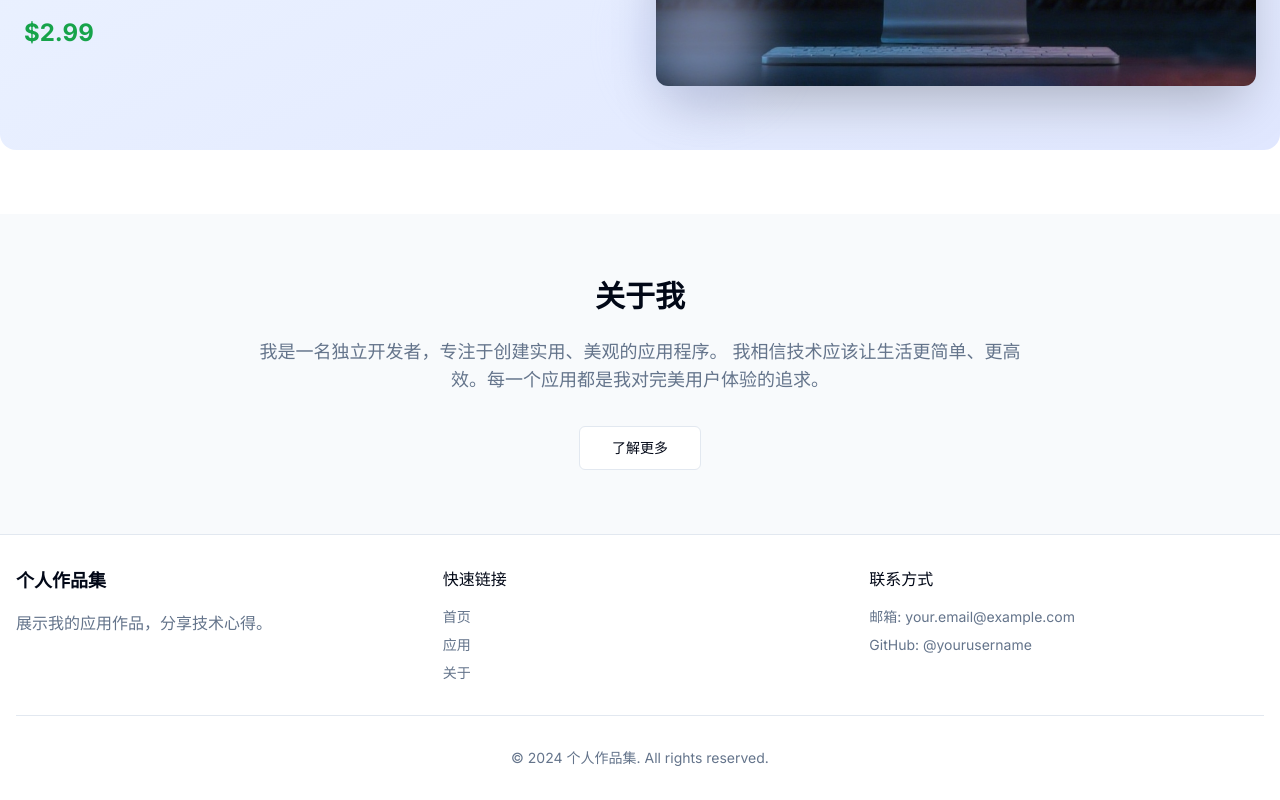
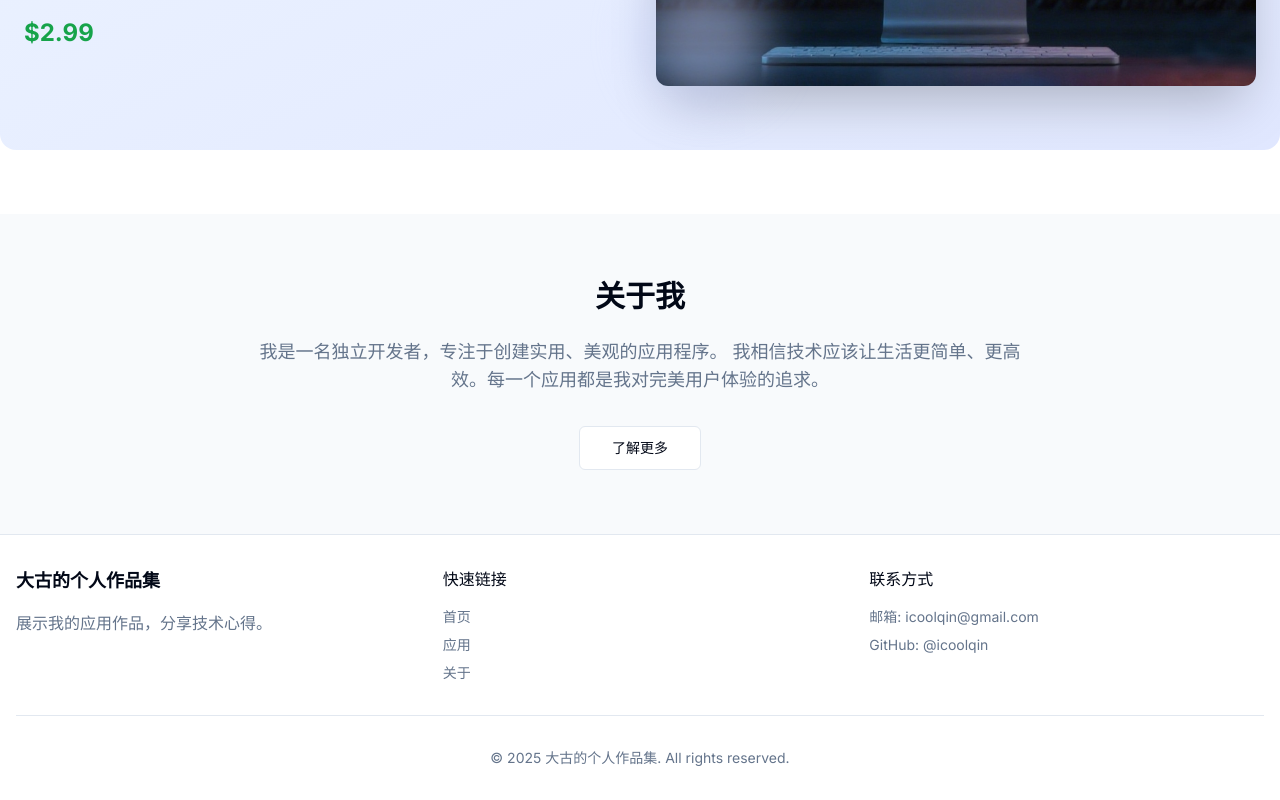
Before and after one commit to icoolqin/personal-portfolio, a Next.js app: page / in a window 1280 px wide. Shown: the part 535-1335 px from the top of the page. Built offline with nearby package versions, Linux system fonts and the light colour scheme.

Commit message:
feat: 更新个人资料和页脚信息
- 添加个人头像图片
- 更新个人姓名、联系方式、技能和位置信息
- 修改页脚中的个人信息和版权信息

```diff
--- a/components/layout/footer.tsx
+++ b/components/layout/footer.tsx
@@ -4,7 +4,7 @@ export function Footer() {
       <div className="container mx-auto px-4 py-8">
         <div className="grid grid-cols-1 md:grid-cols-3 gap-8">
           <div>
-            <h3 className="font-semibold text-lg mb-4">个人作品集</h3>
+            <h3 className="font-semibold text-lg mb-4">大古的个人作品集</h3>
             <p className="text-muted-foreground">
               展示我的应用作品，分享技术心得。
             </p>
@@ -22,14 +22,14 @@ export function Footer() {
           <div>
             <h4 className="font-medium mb-4">联系方式</h4>
             <ul className="space-y-2 text-sm text-muted-foreground">
-              <li>邮箱: your.email@example.com</li>
-              <li>GitHub: @yourusername</li>
+              <li>邮箱: icoolqin@gmail.com</li>
+              <li>GitHub: <a href="https://github.com/icoolqin" target="_blank" rel="noopener noreferrer" className="hover:text-foreground">@icoolqin</a></li>
             </ul>
           </div>
         </div>
 
         <div className="mt-8 pt-8 border-t text-center text-sm text-muted-foreground">
-          <p>&copy; 2024 个人作品集. All rights reserved.</p>
+          <p>&copy; 2025 大古的个人作品集. All rights reserved.</p>
         </div>
       </div>
     </footer>
```
Also changed, not shown: data/profile.json (+5 -5 lines), public/images/avatar_me.png (added).
